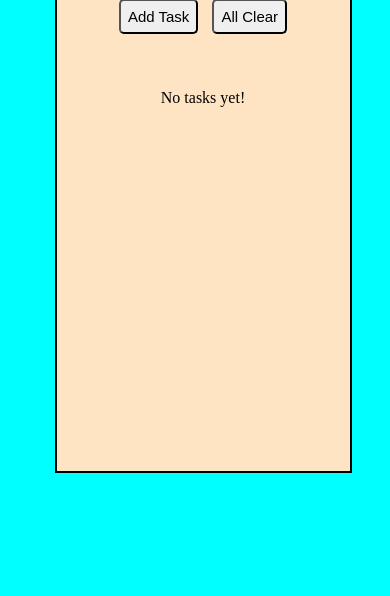
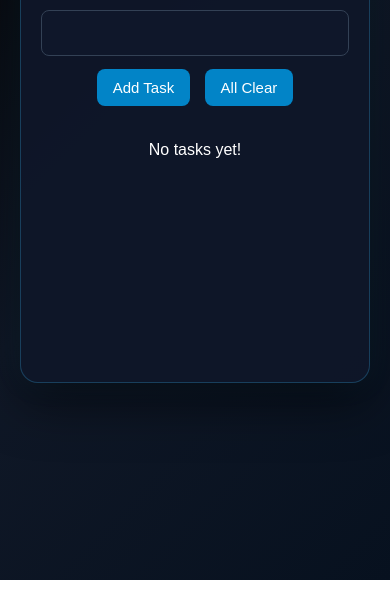
Before and after one commit to deepanshupal-dev/To-Do-list, a plain HTML site: page index.html in a window 390 px wide. Shown: the part 264-860 px from the top of the page. Drawn offline with Linux system fonts and the light colour scheme.

Commit message:
Improved CSS  and UI

```diff
--- a/style.css
+++ b/style.css
@@ -1,54 +1,186 @@
-body{
-    height: 100vh;
-    width: 100vw;
-    display: flex;
-    justify-content:center ;
-    align-items: center;
-    background-color:aqua;
-}
-.container{
-    width: 70vw;
-    height: 70vh;
-    border: 2px solid black;
-    padding: 10px;
-    text-align: center;
-   overflow-y: auto;
-   background-color: bisque;
-}
-input{
-    padding: 10px;
-    width: 40vw;
-    font-size: 17px;
-}
-button{
-    margin: 5px;
-    padding: 7px;
-    cursor: pointer;
-    border-radius: 5px;
-    font-size: 15px;
-}
-button:hover{
-    box-shadow: 3px 3px 10px black;
-    background-color: khaki;
-
-}
-#taskContainer{
-    margin-top: 50px;
+* {
+  margin: 0;
+  padding: 0;
+  box-sizing: border-box;
 }
 
-.task{
-    border: 1px solid black;
-    padding: 2px;
-    margin: 5px;
-    text-align: start;
-    font-size: 17px;
-    font-weight: 100;
-    background-color: white;
-    display: flex;
-    justify-content: space-between;
-    align-items: center;
+body {
+  min-height: 100vh;
+  width: 100%;
+  display: flex;
+  justify-content: center;
+  align-items: center;
+  padding: 20px;
+
+  font-family: Arial, sans-serif;
+
+  background: linear-gradient(135deg, #050505, #101827, #07111f);
+  color: white;
 }
+
+/* Main container */
+.container {
+  width: 700px;
+  max-width: 100%;
+  min-height: 500px;
+  max-height: 85vh;
+
+  padding: 30px;
+  text-align: center;
+
+  background: rgba(15, 23, 42, 0.9);
+  border: 1px solid rgba(56, 189, 248, 0.25);
+  border-radius: 18px;
+
+  box-shadow:
+    0 20px 50px rgba(0, 0, 0, 0.5),
+    0 0 30px rgba(56, 189, 248, 0.08);
+
+  overflow-y: auto;
+}
+
+/* Heading */
+.container h1 {
+  margin-bottom: 25px;
+  font-size: 32px;
+  color: #38bdf8;
+}
+
+/* Input */
+input {
+  width: 65%;
+  padding: 13px 15px;
+  font-size: 16px;
+  color: white;
+  background-color: #0f172a;
+
+  border: 1px solid #334155;
+  border-radius: 8px;
+  outline: none;
+  transition: 0.3s;
+}
+
+input:focus {
+  border-color: #38bdf8;
+  box-shadow: 0 0 10px rgba(56, 189, 248, 0.25);
+}
+
+/* Buttons */
+button {
+  margin: 5px;
+  padding: 10px 16px;
+  font-size: 15px;
+  font-weight: 500;
+
+  color: white;
+  background-color: #0284c7;
+  border: none;
+  border-radius: 8px;
+  cursor: pointer;
+  transition: 0.25s;
+}
+
+button:hover {
+  background-color: #38bdf8;
+  color: #020617;
+  transform: translateY(-2px);
+  box-shadow: 0 5px 15px rgba(56, 189, 248, 0.3);
+}
+
+button:active {
+  transform: translateY(0);
+}
+
+/* Task section */
+#taskContainer {
+  margin-top: 30px;
+
+  display: flex;
+  flex-direction: column;
+  gap: 10px;
+}
+
+/* Individual task */
+.task {
+  padding: 14px 16px;
+  text-align: left;
+  font-size: 16px;
+  color: #e2e8f0;
+  background-color: #111827;
+  border: 1px solid #263449;
+  border-radius: 10px;
+
+  display: flex;
+  justify-content: space-between;
+  align-items: center;
+
+  transition: 0.25s;
+}
+
+.task:hover {
+  border-color: #38bdf8;
+  transform: translateX(3px);
+  box-shadow: 0 5px 15px rgba(0, 0, 0, 0.3);
+}
+
+/* Task buttons */
 .buttons {
-    display: flex;
+  display: flex;
+  gap: 8px;
+}
+
+/* Buttons inside tasks */
+.buttons button {
+  margin: 0;
+  padding: 7px 11px;
+  font-size: 17px;
+}
+
+/* Scrollbar */
+.container::-webkit-scrollbar {
+  width: 7px;
+}
+
+.container::-webkit-scrollbar-track {
+  background: #0f172a;
+}
+
+.container::-webkit-scrollbar-thumb {
+  background: #334155;
+  border-radius: 10px;
+}
+
+.container::-webkit-scrollbar-thumb:hover {
+  background: #38bdf8;
+}
+
+/* Mobile responsive */
+@media (max-width: 600px) {
+  .container {
+    padding: 20px;
+    min-height: 450px;
+  }
+
+  .container h1 {
+    font-size: 26px;
+  }
+
+  input {
+    width: 100%;
+    margin-bottom: 8px;
+  }
+
+  .task {
+    align-items: flex-start;
     gap: 10px;
+  }
+
+  .buttons {
+    flex-direction: column;
+    gap: 5px;
+  }
+
+  .buttons button {
+    padding: 6px 9px;
+  }
 }
```
